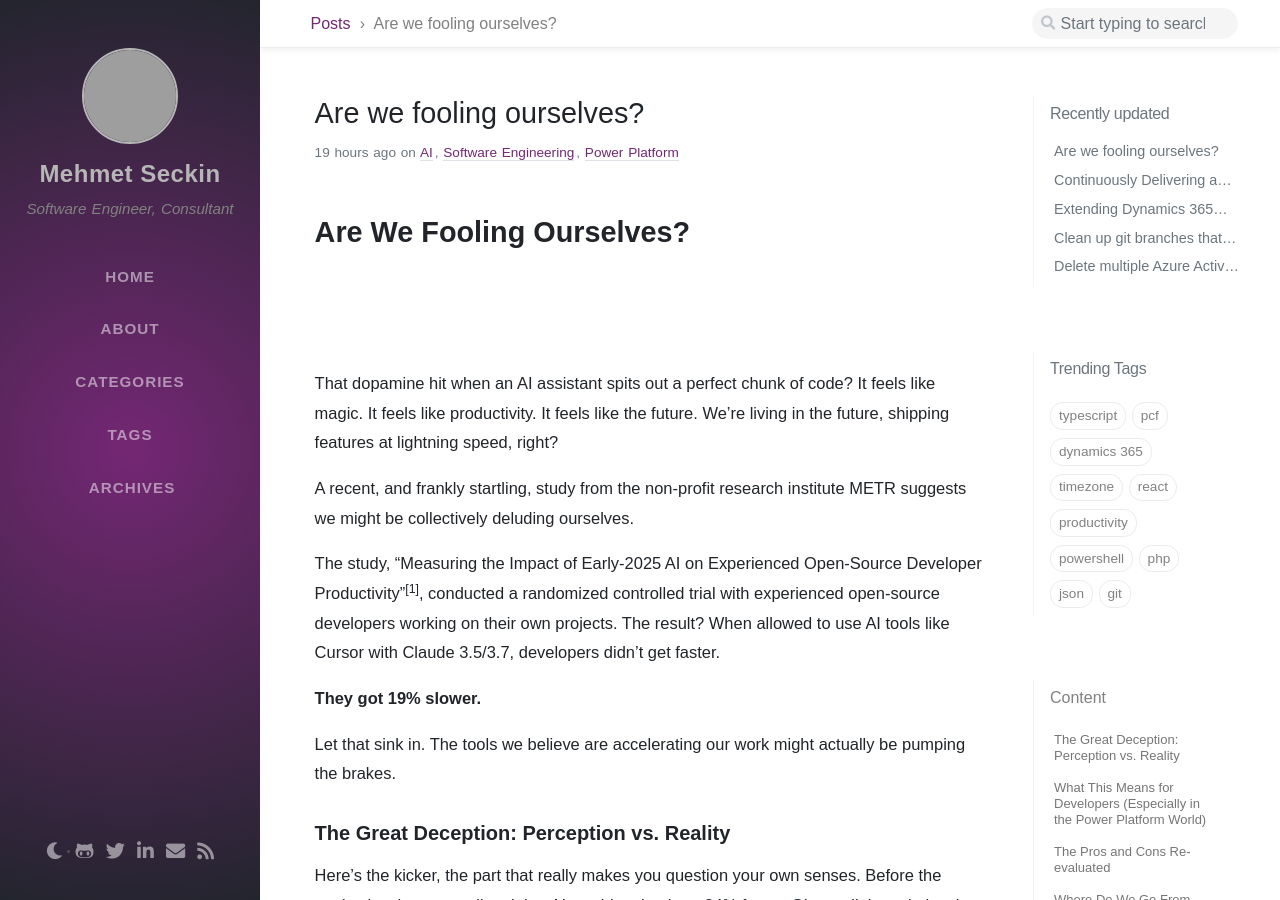
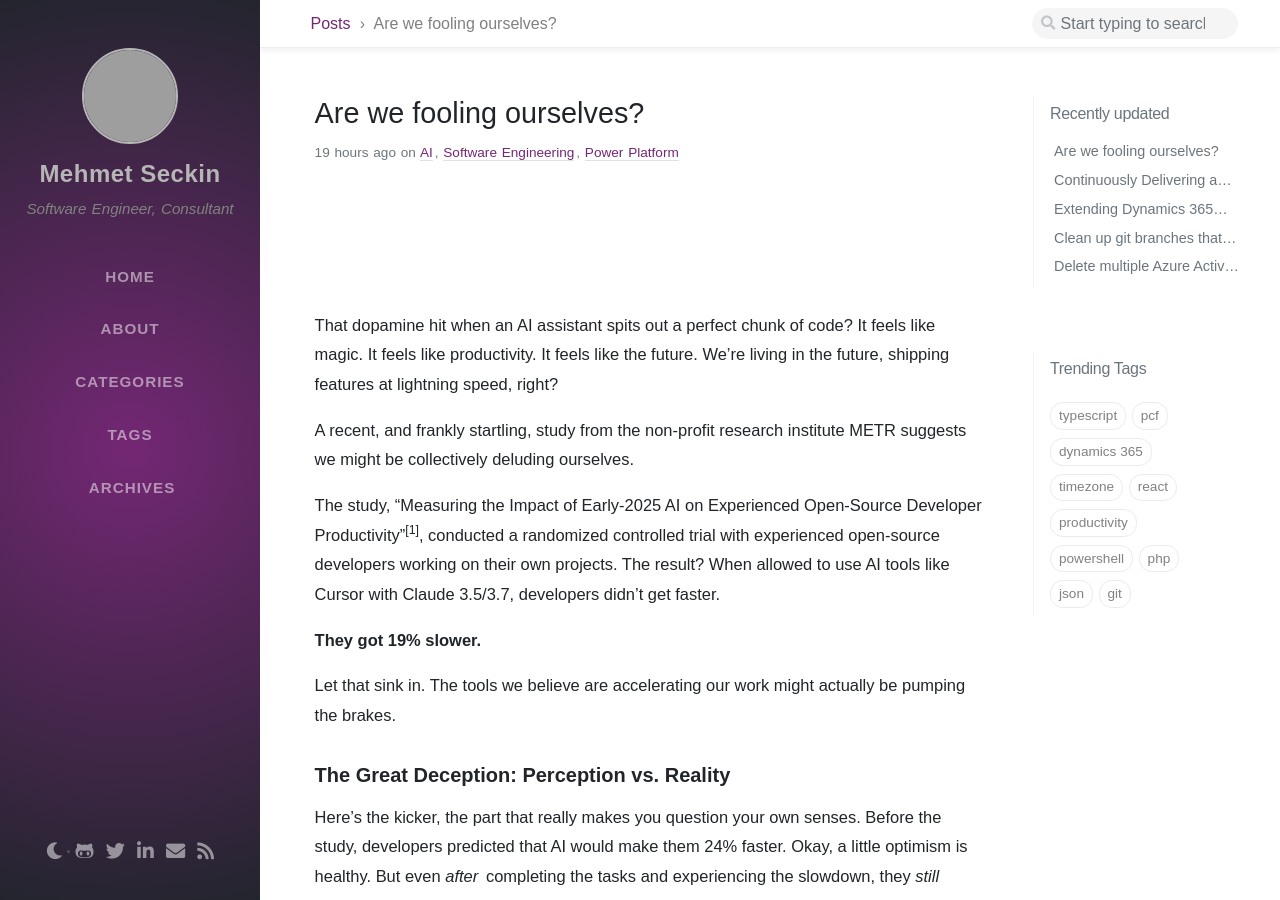
Before and after one commit to mehmetseckin/mehmetseckin.github.io, a Jekyll site: the page built from _posts/2025-07-13-are-we-fooling-ourselves.md, in a window 1280 px wide and 900 px high. Built offline with Jekyll 4.4.1, drawn with Linux system fonts in a browser that asks for light colours; nearby versions of some CDN libraries; some web fonts are replaced; comment, search, counter and statistics services are not loaded; some of the changed text lies outside the part shown; grey boxes are pictures that could not be loaded.

Commit message:
Update post: remove extra header

```diff
--- a/_posts/2025-07-13-are-we-fooling-ourselves.md
+++ b/_posts/2025-07-13-are-we-fooling-ourselves.md
@@ -6,7 +6,6 @@ tags: [ai, sofware, power platform]
 seo:
   date_modified: 2025-07-13 00:00:00 +0000
 ---
-# **Are We Fooling Ourselves?**
 
 ![A humorous illustration of a developer running in a hamster wheel that looks like a progress bar, feeling productive but actually going nowhere]({{ "/assets/img/posts/are-we-fooling-ourselves-hamster-wheel.png" | relative_url }})
 
```
